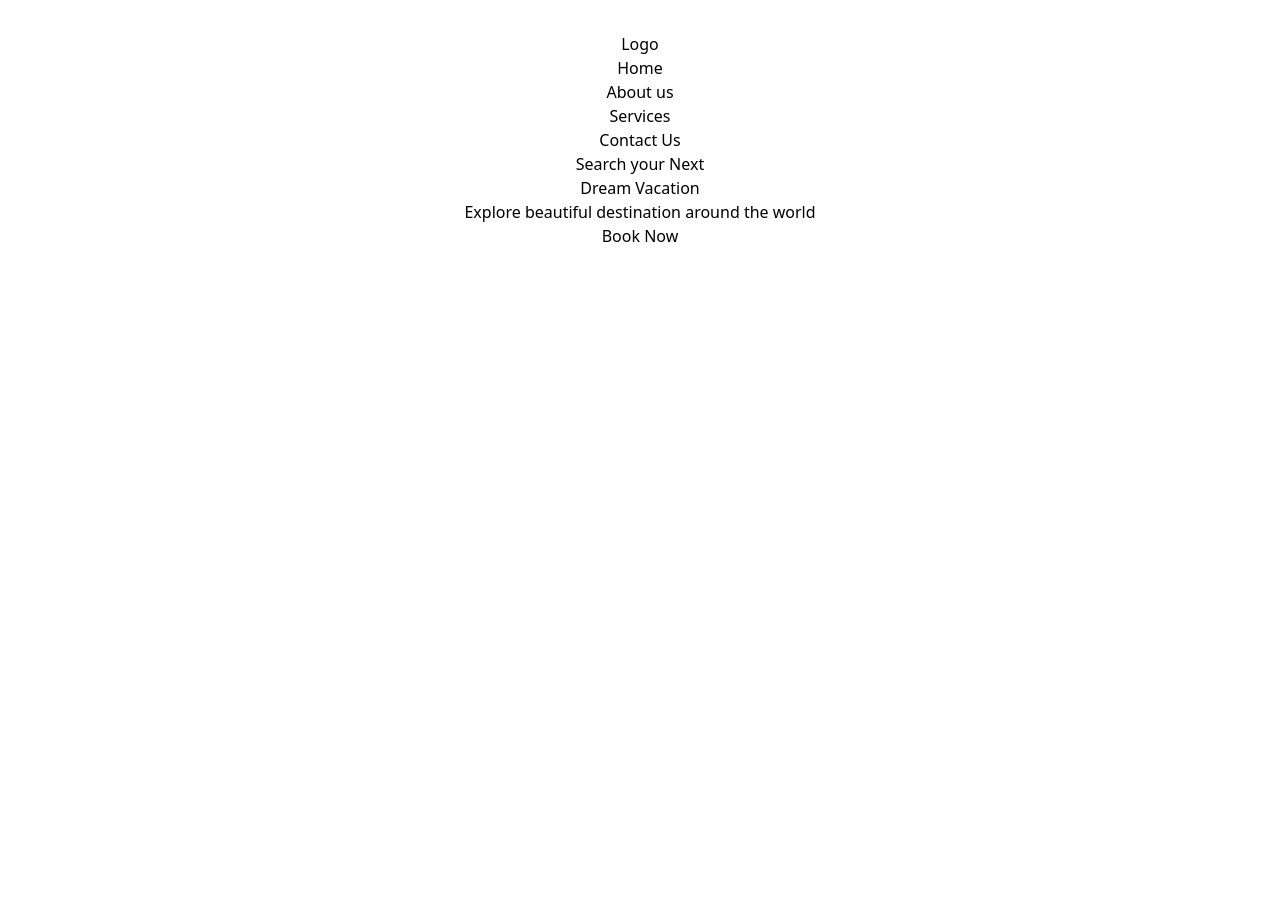
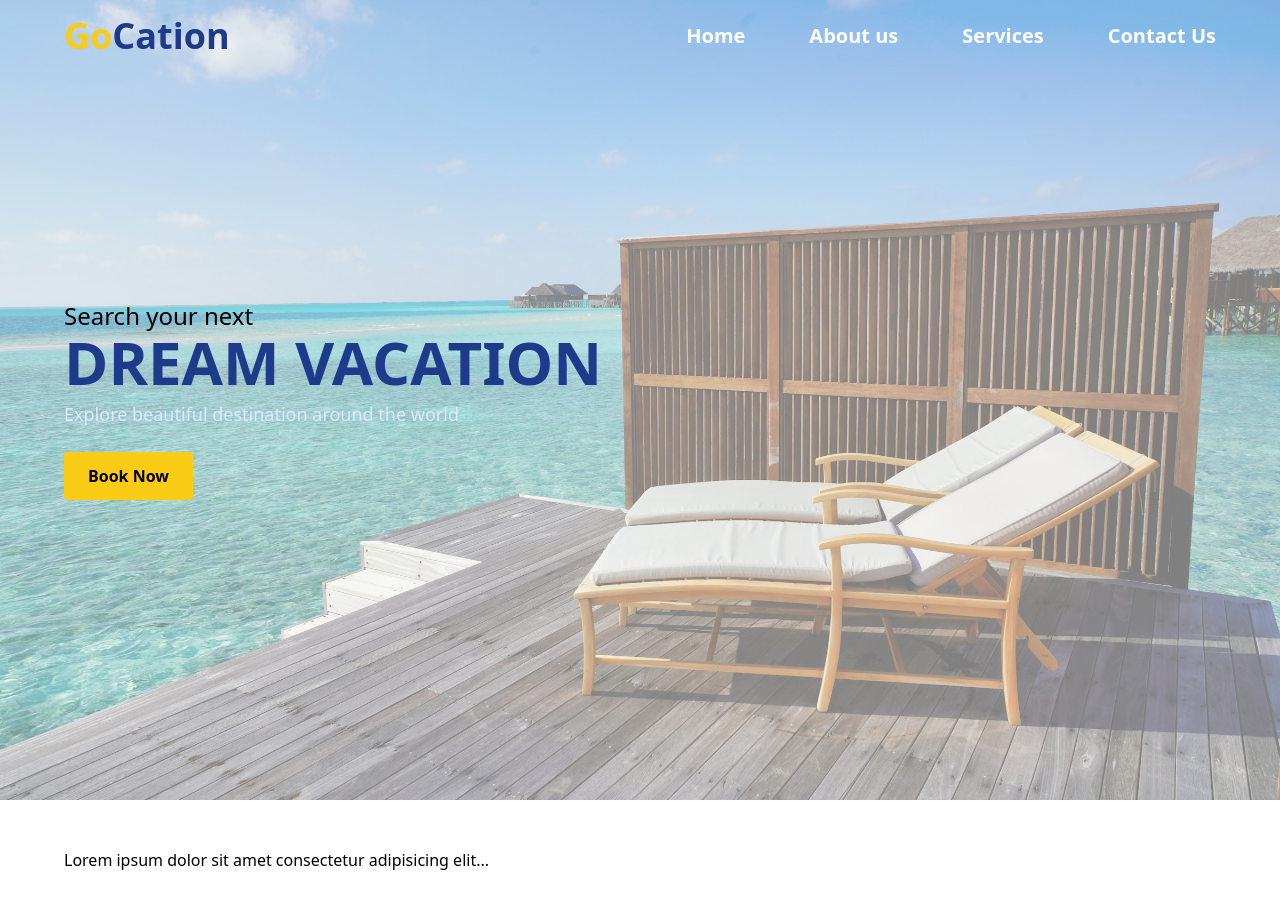
Before and after one commit to llatifah99/web-travel, a React (Vite) app: page / in a window 1280 px wide. Shown: the top 908 px of the page. Before the commit the page ends 800 px from the top, so only its background shows below. Built offline with nearby package versions, Linux system fonts and the light colour scheme.

Commit message:
styling navbar hero

```diff
--- a/package.json
+++ b/package.json
@@ -10,6 +10,7 @@
     "preview": "vite preview"
   },
   "dependencies": {
+    "lucide-react": "^0.510.0",
     "react": "^19.1.0",
     "react-dom": "^19.1.0"
   },
--- a/src/App.jsx
+++ b/src/App.jsx
@@ -1,32 +1,105 @@
-import "./App.css";
+import { useState } from "react";
+import { Menu, X } from "lucide-react"; // ikon hamburger dan close
 
 function App() {
+  const [isOpen, setIsOpen] = useState(false);
+
   return (
     <>
-      <header>
-        <nav>
-          <div>Logo</div>
-          <ul>
+      {/* Header Navigation */}
+      <header className="absolute top-0 left-0 w-full z-10 px-6 md:px-16 py-4">
+        <nav className="flex justify-between items-center text-white font-semibold">
+          <div className="text-4xl font-bold text-yellow-400">
+            Go<span className="text-blue-900">Cation</span>
+          </div>
+
+          {/* Desktop Menu */}
+          <ul className="hidden md:flex space-x-16 text-white text-xl">
             <li>
-              <a href="#">Home</a>
+              <a href="#" className="hover:text-yellow-400">
+                Home
+              </a>
             </li>
             <li>
-              <a href="#">About us</a>
+              <a href="#" className="hover:text-yellow-400">
+                About us
+              </a>
             </li>
             <li>
-              <a href="#">Services</a>
+              <a href="#" className="hover:text-yellow-400">
+                Services
+              </a>
             </li>
             <li>
-              <a href="#">Contact Us</a>
+              <a href="#" className="hover:text-yellow-400">
+                Contact Us
+              </a>
             </li>
           </ul>
+
+          {/* Mobile Menu Toggle */}
+          <button
+            className="md:hidden text-white"
+            onClick={() => setIsOpen(!isOpen)}
+          >
+            {isOpen ? <X size={28} /> : <Menu size={28} />}
+          </button>
         </nav>
+
+        {/* Mobile Menu */}
+        {isOpen && (
+          <ul className="md:hidden mt-4 space-y-4 text-white bg-black bg-opacity-80 p-6 rounded shadow-lg">
+            <li>
+              <a href="#" className="block hover:text-yellow-400">
+                Home
+              </a>
+            </li>
+            <li>
+              <a href="#" className="block hover:text-yellow-400">
+                About us
+              </a>
+            </li>
+            <li>
+              <a href="#" className="block hover:text-yellow-400">
+                Services
+              </a>
+            </li>
+            <li>
+              <a href="#" className="block hover:text-yellow-400">
+                Contact Us
+              </a>
+            </li>
+          </ul>
+        )}
       </header>
-      <div id="hero">
-        <h3>Search your Next</h3>
-        <h1>Dream Vacation</h1>
-        <p>Explore beautiful destination around the world</p>
-        <button>Book Now</button>
+
+      {/* Hero Section */}
+      <div
+        id="hero"
+        className="h-screen bg-cover bg-center flex items-center justify-start text-left px-6 md:px-16"
+        style={{
+          backgroundImage: "url('/beach.jpg')", // Ganti sesuai nama file kamu
+        }}
+      >
+        {/* Overlay putih dengan opacity 50% */}
+        <div className="absolute inset-0 bg-white opacity-50 z-0"></div>
+        <div className="relative z-10 max-w-xl text-black">
+          <h3 className="text-xl md:text-2xl font-medium">Search your next</h3>
+          <h1 className="text-4xl md:text-6xl font-bold uppercase text-blue-900">
+            Dream Vacation
+          </h1>
+          <p className="text-md md:text-lg text-blue-100 mt-2 mb-6">
+            Explore beautiful destination around the world
+          </p>
+          <button className="bg-yellow-400 text-black font-semibold px-6 py-3 rounded hover:bg-yellow-300 transition">
+            Book Now
+          </button>
+        </div>
+      </div>
+
+      {/* Konten tambahan */}
+      <div className="px-6 md:px-16 py-12">
+        <p>Lorem ipsum dolor sit amet consectetur adipisicing elit...</p>
       </div>
     </>
   );
```
Also changed, not shown: public/beach.jpg (added), 1 other file (tests, documents, lock files or other folders).
